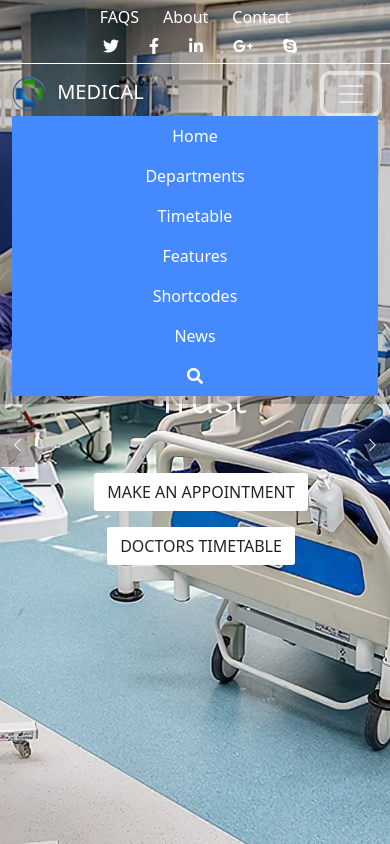
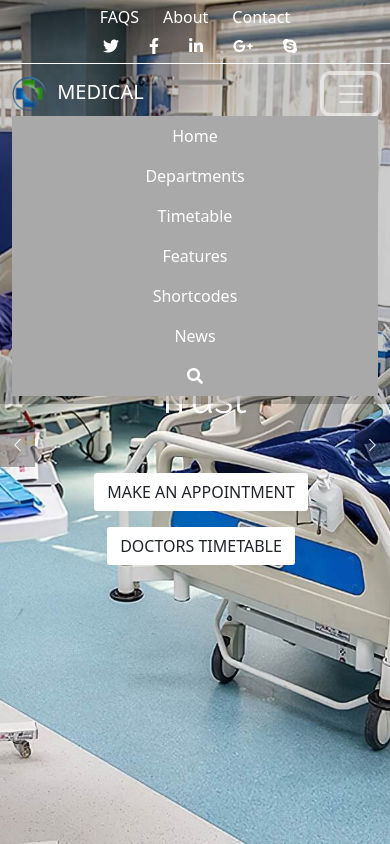
Before and after one commit to manojBasniwal/Medical, a plain HTML site: page index.html in a window 390 px wide. Both pictures are taken after a click on the button 351 px from the left and 93 px from the top of the page. Shown: the top 844 px of the page. Drawn offline with nearby package versions, Linux system fonts and the light colour scheme.

Commit message:
background-color

```diff
--- a/css/main.css
+++ b/css/main.css
@@ -98,7 +98,7 @@
 @media screen and (max-width:991px){
 .carousel-section .nav-container .navbar .navbar-collapse{
     text-align: center;
-    background-color: rgb(68,137,254);
+    background-color: darkgray;
 }
 }
 .logo img{
```
